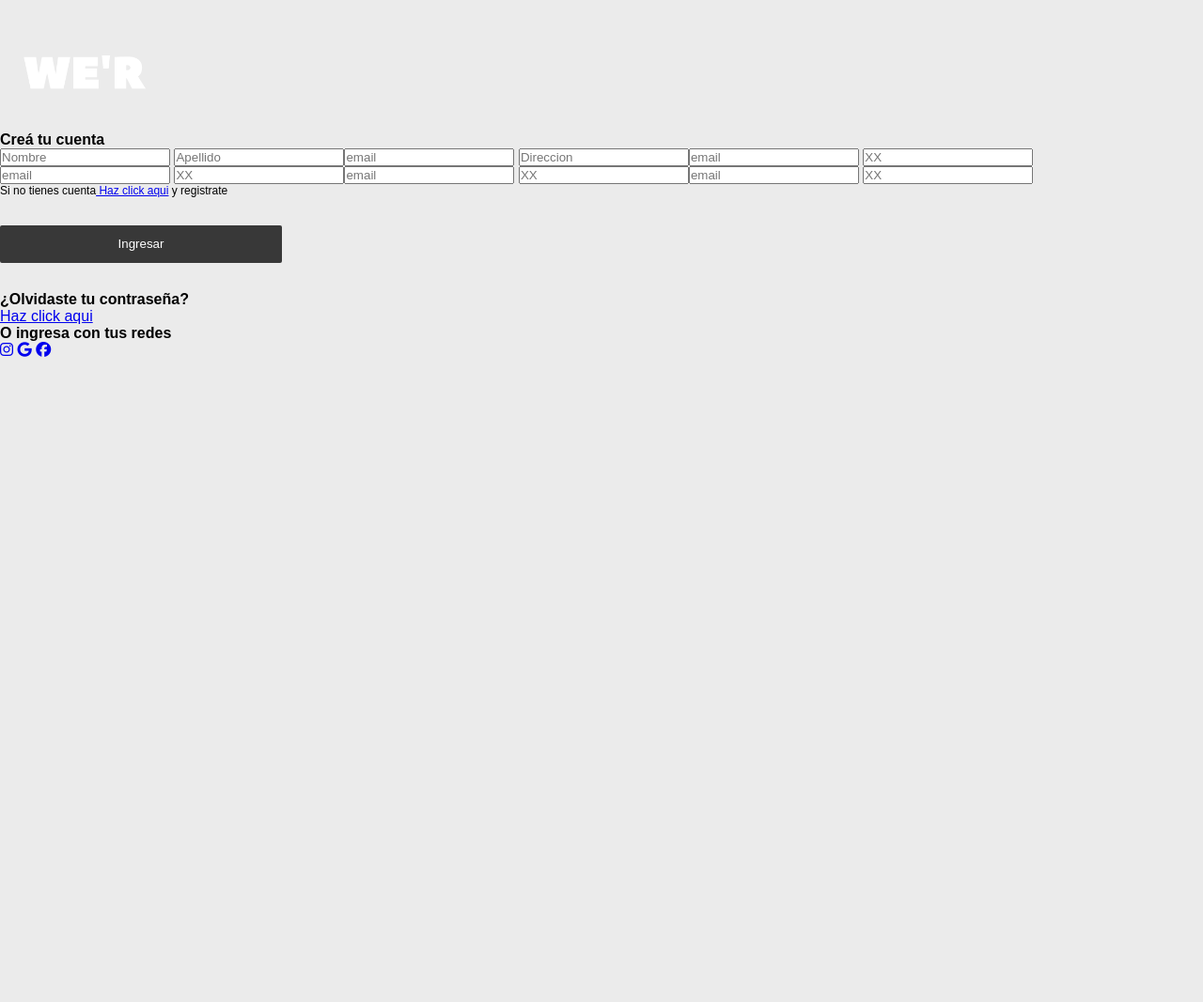
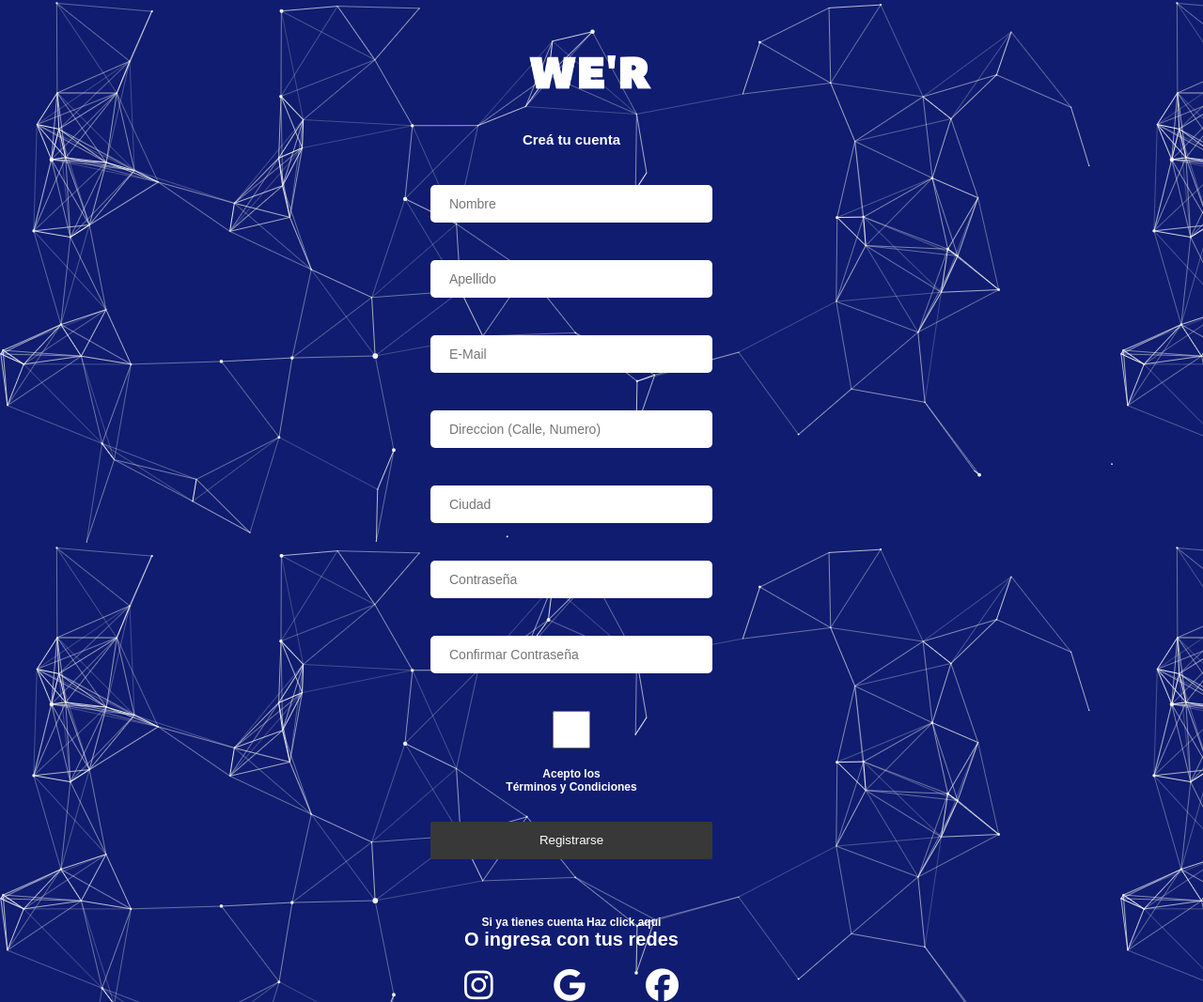
Before and after one commit to manutorreguitar/grupo_15_eccomerce, a website: page views/register.html in a window 1280 px wide. Shown: the whole page at 94% size. Before the commit the page ends 800 px from the top, so only its background shows below. Drawn offline with Linux system fonts and the light colour scheme; files that its build step writes are made by us from their sources; files whose address does not match are found by name.

Commit message:
App, Home, Login y Register vinculados

```diff
--- a/public/css/styles.css
+++ b/public/css/styles.css
@@ -407,6 +407,105 @@ article div.main-article{
     font-size: 35px;
 }
 
+/*Register*/
+
+.register-page{
+    background-image: url(/images/fondologin.png);
+    display: flex;
+    width: 95%;
+    text-align: center;
+}
+
+.register-container{
+    display: flex;
+    flex-direction: column;
+    align-items: center;
+    justify-content: center;
+    margin: 0px auto;
+
+}
+
+.register-top-container{
+    display: flex;
+    flex-wrap: wrap;
+    flex-direction: column;
+    align-items: center;
+    justify-content: center;
+
+}
+
+.register-top-container h4 {
+    color: white;
+    font-size: 15px;
+    margin-bottom: 20px;
+}
+
+.register-container p{
+    color: white;
+    font-size: 12 px;
+    font-weight: bold;
+}
+
+.register-container a{
+    text-decoration: none;
+    color: white;
+    font-size: 12px;
+    font-weight: bold;
+    cursor: pointer;
+}
+
+.register-top-container input{
+    display: block;
+    width: 300px;
+    height: 40px;
+    padding: 20px;
+    border-radius: 5px;
+    background: #fff;
+    border: none;
+    outline: none;
+    margin: 20px 0;
+    text-transform: capitalize;
+    color: #383838;
+    font-size: 14px;
+    box-shadow: 0 4px 10px rgba (0, 0, 0, 0.01);
+}
+
+.submit-btn{
+    width: 300px;
+    height: 40px;
+    text-align: center;
+    line-height: 40px;
+    background: #383838;
+    color: #fff;
+    border-radius: 2px;
+    text-transform: capitalize;
+    border: none;
+    cursor: pointer;
+    display: block;
+    margin: 30px 0;
+}
+
+.register-bottom-container{
+    display: flex;
+    flex-direction: column;
+    margin-top: 30px;
+}
+
+.register-bottom-container h4{
+    color: white;
+    font-size: 20px;
+    margin-bottom: 20px;
+}
+
+.register-bottom-container-links{
+    display: flex;
+    align-items: center;
+    justify-content: space-between;
+}
+
+.register-bottom-container-links i{
+    font-size: 35px;
+}
 
 
 @media (min-width: 361px){
--- a/views/register.html
+++ b/views/register.html
@@ -19,18 +19,18 @@
     </div>
     <div class="register-top-container">
         <h4>Creá tu cuenta</h4>
-            <input type="text" autocomplete="off" id="email" placeholder="Nombre">
-            <input type="text" autocomplete="off" id="password" placeholder="Apellido"><input type="email" autocomplete="off" id="email" placeholder="email">
-            <input type="password" autocomplete="off" id="password" placeholder="Direccion"><input type="email" autocomplete="off" id="email" placeholder="email">
-            <input type="password" autocomplete="off" id="password" placeholder="XX"><input type="email" autocomplete="off" id="email" placeholder="email">
-            <input type="password" autocomplete="off" id="password" placeholder="XX"><input type="email" autocomplete="off" id="email" placeholder="email">
-            <input type="password" autocomplete="off" id="password" placeholder="XX"><input type="email" autocomplete="off" id="email" placeholder="email">
-            <input type="password" autocomplete="off" id="password" placeholder="XX">
-            <p>Si no tienes cuenta<a href="/views/register.html"> Haz click aqui</a> y registrate</p>
-            <button class="submit-btn">Ingresar</button>
-            <h4>¿Olvidaste tu contraseña?</h4><a href="#">Haz click aqui</a>
+            <input type="text" autocomplete="off" id="nombre" placeholder="Nombre">
+            <input type="text" autocomplete="off" id="apellido" placeholder="Apellido">
+            <input type="email" autocomplete="off" id="email" placeholder="E-mail">
+            <input type="text" autocomplete="off" id="direccion" placeholder="Direccion (Calle, Numero)">
+            <input type="ciudad" autocomplete="off" id="ciudad" placeholder="Ciudad">
+            <input type="password" autocomplete="off" id="password" placeholder="Contraseña">
+            <input type="password2" autocomplete="off" id="password2" placeholder="Confirmar Contraseña">
+            <input type="checkbox" id="cbox1" value="first_checkbox"><p>Acepto los<p><a href="#">Términos y Condiciones</a>
+            <button class="submit-btn">Registrarse</button>
     </div>
     <div class="register-bottom-container">
+        <p>Si ya tienes cuenta<a href="/login"> Haz click aqui</a></p>
         <h4>O ingresa con tus redes</h4>
         <div class="register-bottom-container-links">
         <a href="#"><i class="fa-brands fa-instagram"></i></a>
```
Also changed, not shown: app.js (+10 -10 lines), views/home.html (+1 -1 lines), views/login.html (+1 -1 lines).
